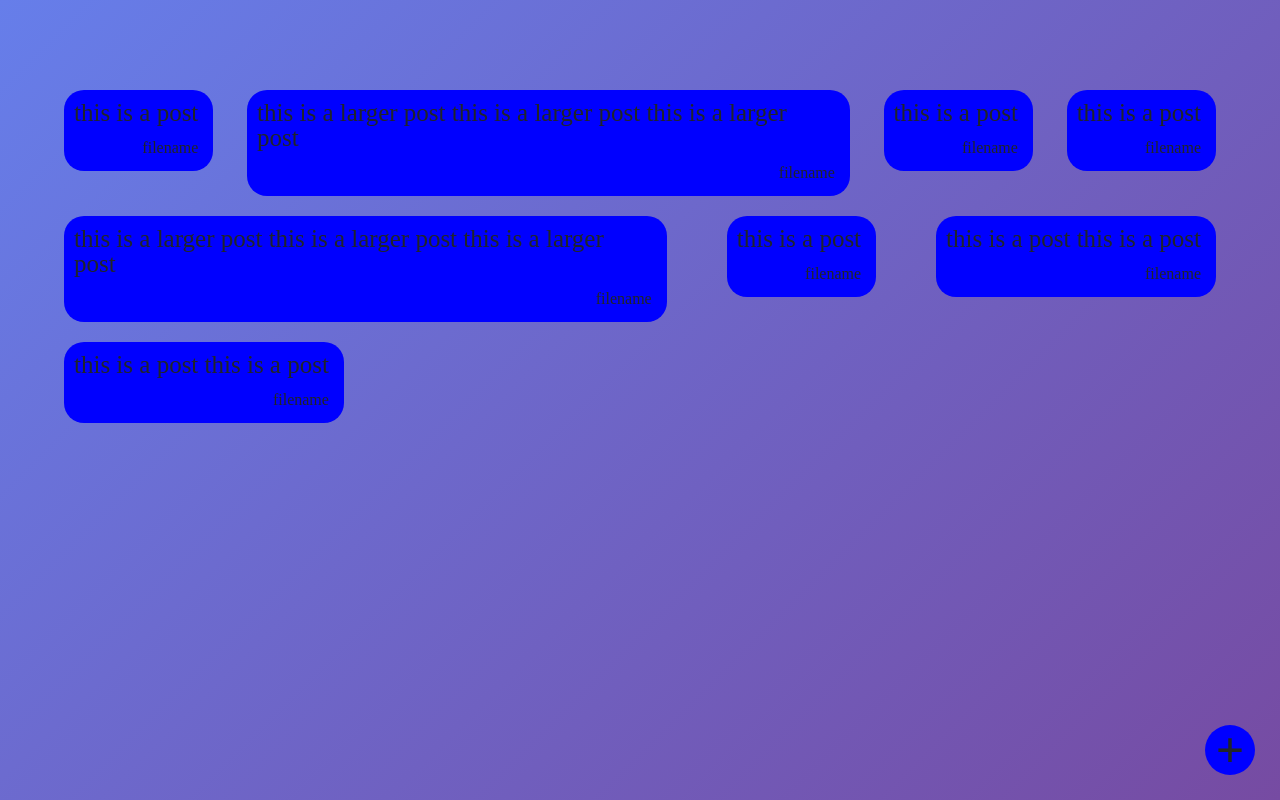
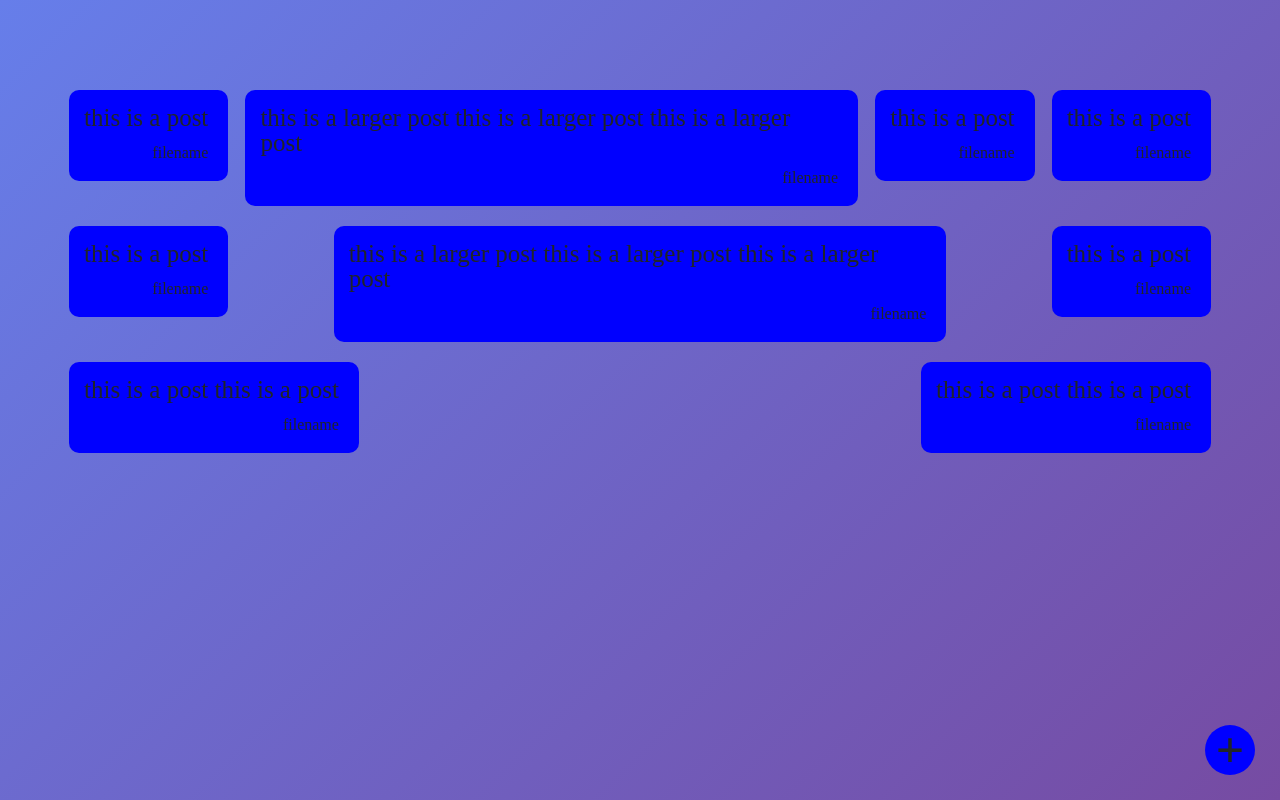
Before and after one commit to DanielYu842/Whistler-Hack-The-Hammer, a React (Create React App) app in the folder Frontend/react frontend/: page / in a window 1280 px wide. Built offline with nearby package versions, Linux system fonts and the light colour scheme.

Commit message:
animation

```diff
--- a/Frontend/react frontend/package.json
+++ b/Frontend/react frontend/package.json
@@ -13,7 +13,8 @@
     "react-dom": "^16.12.0",
     "react-floating-action-button": "^1.0.5",
     "react-router-dom": "^5.1.2",
-    "react-scripts": "3.3.0"
+    "react-scripts": "3.3.0",
+    "react-spring": "^8.0.27"
   },
   "scripts": {
     "start": "react-scripts start",
--- a/Frontend/react frontend/src/Pages/css/Post.css
+++ b/Frontend/react frontend/src/Pages/css/Post.css
@@ -13,7 +13,12 @@
     */
     margin-top: 10px;
     margin-bottom: 10px;
-    border-radius: 20px;
+    margin-left: 5px;
+    margin-right: 5px;
+    border-radius: 10px;
+    padding: 5px;
+
+
 }
 
 .post-title-div{
@@ -25,7 +30,6 @@
     margin-left: 10px;
     margin-right: 15px;
     margin-bottom: 10px;
-
 }
 
 .post-file-div{
@@ -33,3 +37,7 @@
     flex-direction: row-reverse;
     margin: 15px;
 }
+/*
+.post-div:hover{
+    cursor: pointer;
+}*/
--- a/Frontend/react frontend/src/Pages/js/Button.js
+++ b/Frontend/react frontend/src/Pages/js/Button.js
@@ -1,6 +1,7 @@
 import React from 'react';
 import '../css/Button.css'
-import {Modal, Button, ButtonToolbar, setModalShow, modalShow} from 'react-bootstrap'
+import {Modal, Button, ButtonToolbar} from 'react-bootstrap'
+import { Spring } from 'react-spring/renderprops'
 
 function FileModal(props) {
     return (
@@ -31,13 +32,21 @@ function FileUploadButton() {
     return (
         <ButtonToolbar>
 
+                    <Spring
+                        config = {{delay: 500, tension: 30}}
+                        from={{ opacity: 0 }}
+                        to={{ opacity: 1 }}>
+                        {props =>
+                        <div style={props}>
+                            <div className="button-div" onClick={() => setModalShow(true)}>
+                                <container>
+                                    <h1 className="uploadbutton">+</h1>
+                                </container>
+                            </div>
+                        </div>
+                        }
+                    </Spring>
 
-        <div className="button-div" onClick={() => setModalShow(true)}>
-            <container>
-                <h1 className="uploadbutton">+</h1>
-            </container>
-
-        </div>
 
 
         <FileModal
--- a/Frontend/react frontend/src/Pages/js/Feed.js
+++ b/Frontend/react frontend/src/Pages/js/Feed.js
@@ -18,6 +18,8 @@ class Feed extends React.Component {
                     <Post title="this is a post "></Post>
                     <Post title="this is a larger post this is a larger post this is a larger post"></Post>
                     <Post title="this is a post "></Post>
+                    <Post title="this is a post "></Post>
+
 
                     <Post title="this is a post "></Post>
                     <Post title="this is a larger post this is a larger post this is a larger post"></Post>
--- /dev/null
+++ b/Frontend/react frontend/src/Pages/js/Post Animation.js
@@ -0,0 +1,45 @@
+import React, { useState } from 'react';
+import { useSpring, animated, config } from 'react-spring';
+import '../css/Post.css'
+
+
+
+
+
+
+const Card = (props) => {
+  const [hover, setHover] = useState(false)
+  const hoverState = useSpring({
+    transform: hover
+      ? 'translate3d(0px, -12px, 0px) scale(1.03)'
+      : 'translate3d(0px, 0px, 0px) scale(1)',
+
+    /*boxShadow: hover
+    ? '-1px 15px 45px 0px rgba(0, 0, 0, 0.3)'
+    : '-1px 10px 45px 0px rgba(0, 0, 0, 0.1)',*/
+    config: config.wobbly
+  })
+
+  return (
+    <animated.div
+      style={{
+
+
+        ...hoverState
+      }}
+      onMouseEnter={() => setHover(true)}
+      onMouseLeave={() => setHover(false)}
+    >
+            <div className="post-div">
+                <div className="post-title-div">
+                    {props.title}
+                </div>
+                <div className="post-file-div">
+                    filename
+                </div>
+            </div>
+    </animated.div>
+  )
+}
+
+export default Card
--- a/Frontend/react frontend/src/Pages/js/Post.js
+++ b/Frontend/react frontend/src/Pages/js/Post.js
@@ -1,5 +1,6 @@
 import React from 'react';
-import '../css/Post.css'
+import Card from './Post Animation'
+
 
 class Post extends React.Component {
     constructor(){
@@ -11,14 +12,7 @@ class Post extends React.Component {
 
     render(){
         return(
-            <div className="post-div">
-                <div className="post-title-div">
-                    {this.props.title}
-                </div>
-                <div className="post-file-div">
-                    filename
-                </div>
-            </div>
+            <Card title={this.props.title}></Card>
         )
     }
 }
```
Also changed, not shown: 1 other file (tests, documents, lock files or other folders).
